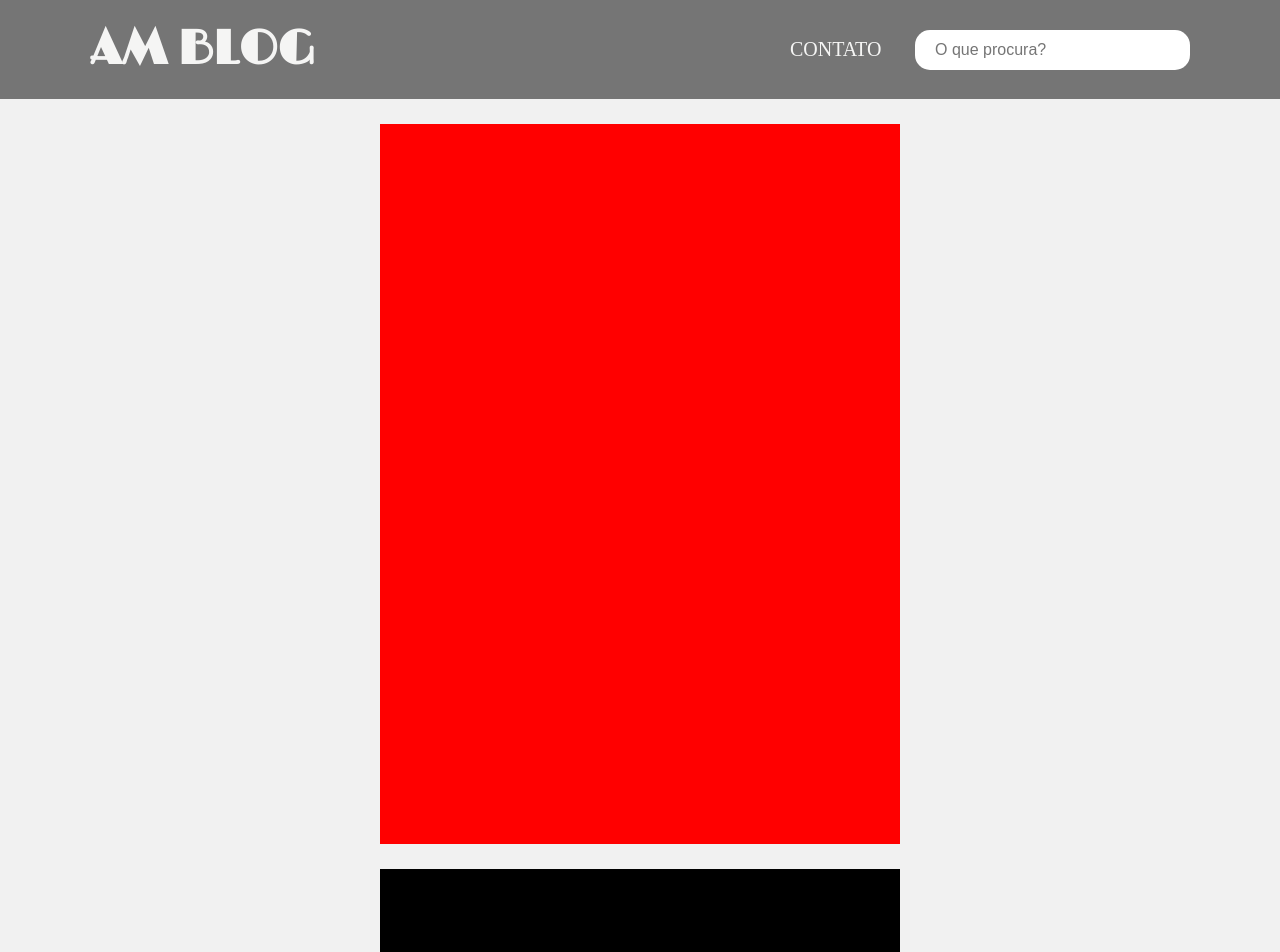
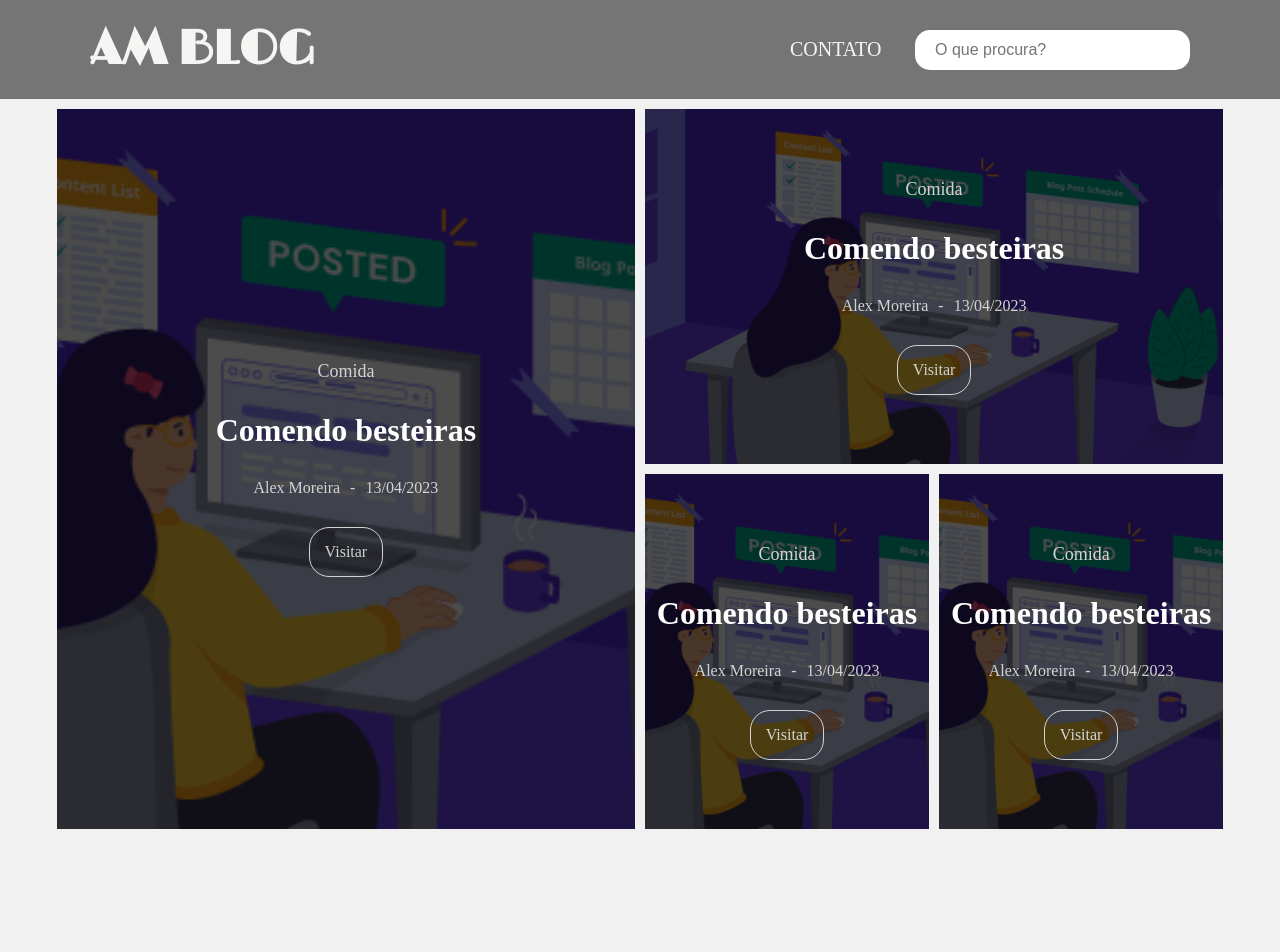
Before and after one commit to MoreiraAlex/AM-Blog, a Next.js app: page / in a window 1280 px wide. Shown: the top 952 px of the page. After the commit the page ends 839 px from the top, so only its background shows below. Built offline with nearby package versions, Linux system fonts and the light colour scheme.

Commit message:
Banners da Home

```diff
--- a/src/components/flex/index.tsx
+++ b/src/components/flex/index.tsx
@@ -16,6 +16,7 @@ const Flex: NextPage<Iprop> = ({
   justify,
   gap,
   width,
+  height,
   padding,
   margin,
   wrap,
@@ -28,6 +29,7 @@ const Flex: NextPage<Iprop> = ({
       justify={justify}
       gap={gap}
       width={width}
+      height={height}
       padding={padding}
       margin={margin}
       wrap={wrap}
--- a/src/components/flex/styles.ts
+++ b/src/components/flex/styles.ts
@@ -7,6 +7,7 @@ export interface Iprops {
   justify?: string;
   gap?: string;
   width?: string;
+  height?: string;
   padding?: string;
   margin?: string;
   wrap?: string;
@@ -19,7 +20,8 @@ export const FlexComponent = styled.section<Iprops>`
     align-items: ${(props) => props.align || 'center'};
     justify-content: ${(props) => props.justify || 'center'};
     gap: ${(props) => props.gap || null};
-    width: ${(props) => props.width || '100%'};
+    width: ${(props) => props.width};
+    height: ${(props) => props.height};
     padding: ${(props) => props.padding || '0'};
     margin: ${(props) => props.margin || '0'};
     flex-wrap: ${(props) => props.wrap || 'nowrap'};
--- /dev/null
+++ b/src/components/layout/headerHome/BannerChildren/index.tsx
@@ -0,0 +1,33 @@
+import type { NextPage } from 'next';
+import { BannerChildrenComponent } from './styles';
+import Flex from 'components/flex';
+import Link from 'next/link';
+
+export interface Iprops {
+  categoria: string;
+  titulo: string;
+  autor: string;
+  data: string;
+}
+
+const BannerChildren: NextPage<Iprops> = ({
+  categoria,
+  titulo,
+  autor,
+  data,
+}) => {
+  return (
+    <BannerChildrenComponent>
+      <Flex direction='column' gap='30px' height='100%'>
+        <p>{categoria}</p>
+        <h2>{titulo}</h2>
+        <Flex width='100%' gap='10px'>
+          <span>{autor}</span>-<span>{data}</span>
+        </Flex>
+        <Link href='#'>Visitar</Link>
+      </Flex>
+    </BannerChildrenComponent>
+  );
+};
+
+export default BannerChildren;
--- /dev/null
+++ b/src/components/layout/headerHome/BannerChildren/styles.ts
@@ -0,0 +1,42 @@
+import styled from 'styled-components';
+import { StaticImageData } from 'next/image';
+
+export interface Iprops {
+  img: StaticImageData;
+}
+
+export const BannerChildrenComponent = styled.section`
+  position: relative;
+  z-index: 1;
+  color: lightgrey;
+  width: 100%;
+  height: 100%;
+  text-align: center;
+
+  & p {
+    font-size: 18px;
+  }
+
+  & h2 {
+    font-size: 32px;
+    color: white;
+  }
+
+  & span {
+    font-size: 16px;
+  }
+
+  & a {
+    color: lightgrey;
+    font-size: 16px;
+    border: 1px solid lightgrey;
+    border-radius: 20px;
+    padding: 15px;
+    transition: 0.4s;
+
+    &:hover {
+      color: white;
+      border-color: white;
+    }
+  }
+`;
--- a/src/components/layout/headerHome/index.tsx
+++ b/src/components/layout/headerHome/index.tsx
@@ -1,21 +1,60 @@
 import NavBar from 'components/navBar';
 import type { NextPage } from 'next';
+import Image from 'next/image';
 import { BannerComponentG, BannerComponentM, BannerComponentP } from './styles';
 import Flex from 'components/flex';
 import Container from 'components/container';
+
+import img from 'public/img/Como-Criar-um-Blog.png';
+import Link from 'next/link';
+import BannerChildren from './BannerChildren';
 
 const HeaderHome: NextPage = () => {
   return (
     <>
       <NavBar />
       <Container>
-        <Flex padding='25px' gap='25px' wrap='wrap'>
-          <BannerComponentG />
-          <Flex direction='column'>
-            <BannerComponentM />
-            <Flex>
-              <BannerComponentP />
-              <BannerComponentP />
+        <Flex
+          width='100%'
+          padding='10px'
+          gap='10px'
+          wrap='wrap'
+          justify='center'
+        >
+          <BannerComponentG img={img}>
+            <BannerChildren
+              categoria='Comida'
+              titulo='Comendo besteiras'
+              autor='Alex Moreira'
+              data='13/04/2023'
+            />
+          </BannerComponentG>
+          <Flex direction='column' width='49%' gap='10px' align='center'>
+            <BannerComponentM img={img}>
+              <BannerChildren
+                categoria='Comida'
+                titulo='Comendo besteiras'
+                autor='Alex Moreira'
+                data='13/04/2023'
+              />
+            </BannerComponentM>
+            <Flex width='100%' gap='10px'>
+              <BannerComponentP img={img}>
+                <BannerChildren
+                  categoria='Comida'
+                  titulo='Comendo besteiras'
+                  autor='Alex Moreira'
+                  data='13/04/2023'
+                />
+              </BannerComponentP>
+              <BannerComponentP img={img}>
+                <BannerChildren
+                  categoria='Comida'
+                  titulo='Comendo besteiras'
+                  autor='Alex Moreira'
+                  data='13/04/2023'
+                />
+              </BannerComponentP>
             </Flex>
           </Flex>
         </Flex>
@@ -23,5 +62,6 @@ const HeaderHome: NextPage = () => {
     </>
   );
 };
+100;
 
 export default HeaderHome;
--- a/src/components/layout/headerHome/styles.ts
+++ b/src/components/layout/headerHome/styles.ts
@@ -1,25 +1,73 @@
 import styled from 'styled-components';
+import { StaticImageData } from 'next/image';
 
-export const BannerComponentG = styled.section`
-  background-color: red;
-  width: 50vw;
-  max-width: 520px;
-  min-width: 450px;
+export interface Iprops {
+  img: StaticImageData;
+}
+
+export const BannerComponentG = styled.section<Iprops>`
+  background-image: url(${(props) => props.img.src});
+  background-repeat: no-repeat;
+  background-size: cover;
+  background-position: center;
+  backface-visibility: hidden;
+  width: 49%;
+  min-width: 500px;
   height: 720px;
+  position: relative;
+
+  &::after {
+    content: '';
+    position: absolute;
+    width: 100%;
+    height: 100%;
+    left: 0;
+    top: 0;
+    background-color: #000000;
+    opacity: 0.7;
+  }
 `;
 
-export const BannerComponentM = styled.section`
-  background-color: black;
-  width: 50vw;
-  max-width: 520px;
-  min-width: 450px;
-  height: 50vh;
+export const BannerComponentM = styled.section<Iprops>`
+  background-image: url(${(props) => props.img.src});
+  background-repeat: no-repeat;
+  background-size: cover;
+  background-position: center;
+  width: 100%;
+  min-width: 500px;
+  height: 355px;
+  position: relative;
+
+  &::after {
+    content: '';
+    position: absolute;
+    width: 100%;
+    height: 100%;
+    left: 0;
+    top: 0;
+    background-color: #000000;
+    opacity: 0.7;
+  }
 `;
 
-export const BannerComponentP = styled.section`
-  background-color: blue;
-  width: 25vw;
-  max-width: 200px;
-  min-width: 225px;
-  height: 50vh;
+export const BannerComponentP = styled.section<Iprops>`
+  background-image: url(${(props) => props.img.src});
+  background-repeat: no-repeat;
+  background-size: cover;
+  background-position: center;
+  width: 50%;
+  min-width: 245px;
+  height: 355px;
+  position: relative;
+
+  &::after {
+    content: '';
+    position: absolute;
+    width: 100%;
+    height: 100%;
+    left: 0;
+    top: 0;
+    background-color: #000000;
+    opacity: 0.7;
+  }
 `;
```
Also changed, not shown: public/img/Como-Criar-um-Blog.png (added).
